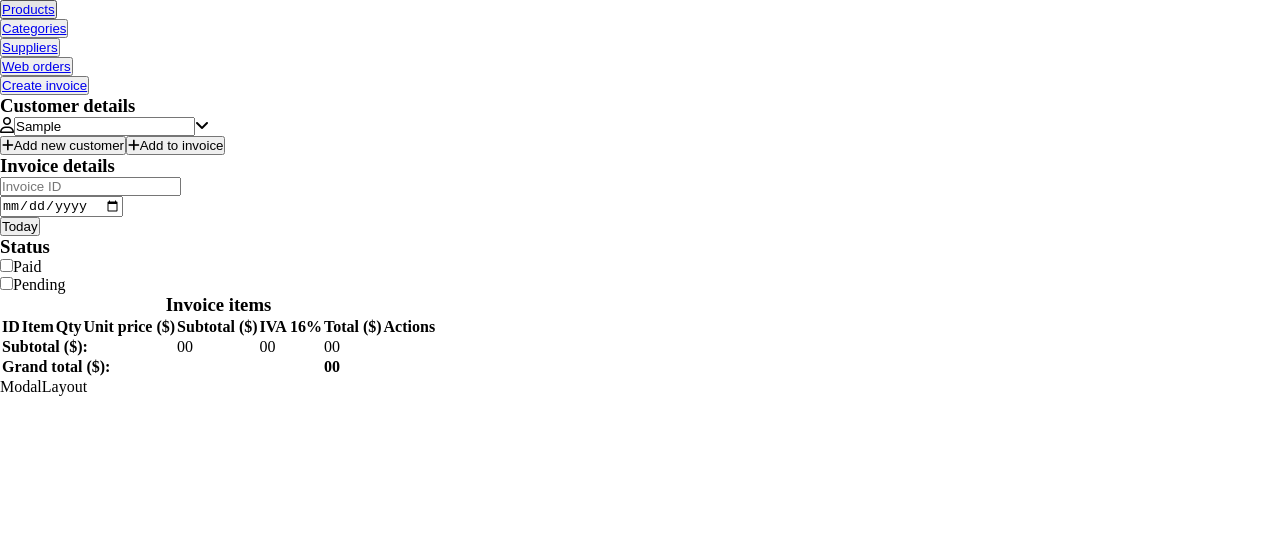
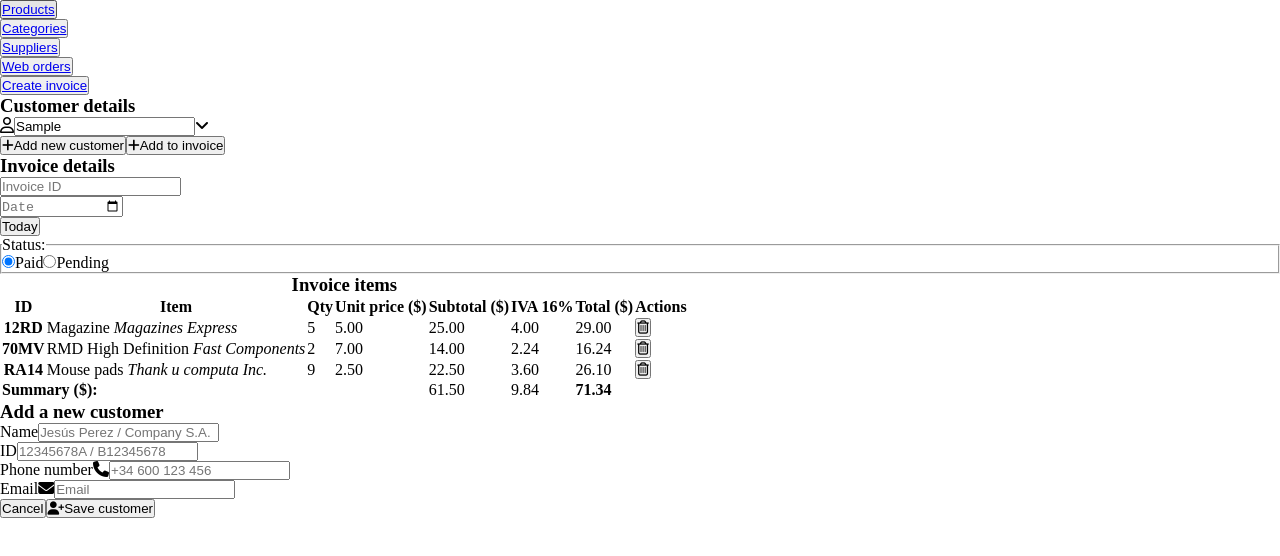
Before and after one commit to DajLx/InventorySystem, a React (Vite) app in the folder react/: page /create-invoice in a window 1280 px wide. Both pictures are taken after typing "Sample" into the empty fields and a click on the button "Add new customer". Shown: the top 556 px of the page. Built offline with nearby package versions, Linux system fonts and the light colour scheme.

Commit message:
front base structure created

```diff
--- a/react/src/components/Home.jsx
+++ b/react/src/components/Home.jsx
@@ -1,6 +1,7 @@
 import { Outlet } from "react-router";
 
 import Nav from "./home/Nav";
+import ModalLayout from "./ModalLayout";
 
 function Home() {
   return (
@@ -14,6 +15,8 @@ function Home() {
           <Outlet />
         </main>
       </div>
+
+      <ModalLayout />
     </div>
   );
 }
--- a/react/src/components/ModalLayout.jsx
+++ b/react/src/components/ModalLayout.jsx
@@ -1,5 +1,31 @@
+import { useSelector } from "react-redux";
+
+import AddNewCustomerContent from "./modal/AddNewCustomerContent";
+import AddToInvoiceContent from "./modal/AddToInvoiceContent";
+
+import { MODAL_TYPES } from "../constants/modalTypes";
+
 function ModalLayout() {
-  return <div>ModalLayout</div>;
+  const { isOpen, modalType, modalProps } = useSelector((state) => state.modal);
+
+  if (!isOpen) return null;
+
+  const renderModalContent = () => {
+    switch (modalType) {
+      case MODAL_TYPES.ADD_NEW_CUSTOMER:
+        return <AddNewCustomerContent {...modalProps} />;
+      case MODAL_TYPES.ADD_TO_INVOICE:
+        return <AddToInvoiceContent {...modalProps} />;
+      default:
+        return null;
+    }
+  };
+
+  return (
+    <div className="modal-overlay">
+      <div className="modal-container">{renderModalContent()}</div>
+    </div>
+  );
 }
 
 export default ModalLayout;
--- a/react/src/components/home/CreateInvoice.jsx
+++ b/react/src/components/home/CreateInvoice.jsx
@@ -1,47 +1,57 @@
 import { useState } from "react";
+import { useDispatch } from "react-redux";
 
-import ModalLayout from "../ModalLayout";
+import { openModal } from "../../features/modal/modalSlice";
+
+import { MODAL_TYPES } from "../../constants/modalTypes";
+
+const invoiceItemsStock = [
+  {
+    id: "12RD",
+    item: "Magazine",
+    supplier: "Magazines Express",
+    qty: 5,
+    price: 5.0,
+  },
+  {
+    id: "70MV",
+    item: "RMD High Definition",
+    supplier: "Fast Components",
+    qty: 2,
+    price: 7.0,
+  },
+  {
+    id: "RA14",
+    item: "Mouse pads",
+    supplier: "Thank u computa Inc.",
+    qty: 9,
+    price: 2.5,
+  },
+];
 
 function CreateInvoice() {
   const [dateValue, setDateValue] = useState("");
-  const [statusCheck, setStatusCheck] = useState(false);
 
-  const invoiceItemsStock = [];
+  const dispatch = useDispatch();
 
-  const displayTableData = (it, index) => {
-    const { id, item, supplier, amount, price } = it;
+  const totals = invoiceItemsStock.reduce(
+    (acc, item) => {
+      const itemSubtotal = item.price * item.qty;
+      const itemIva = itemSubtotal * 0.16;
 
-    return (
-      <tr key={index}>
-        <th scope="row">{id}</th>
-        <td>
-          {item} <span>{supplier}</span>
-        </td>
-        <td>{amount}</td>
-        <td>{price}</td>
-        <td>{amount * price}</td>
-        <td>{amount * price}</td>
-        <td>{amount * price}</td>
-        <td>
-          <button type="button">
-            <i className="fa-regular fa-trash-can" aria-hidden="true"></i>
-            <span className="sr-only">delete</span>
-          </button>
-        </td>
-      </tr>
-    );
-  };
+      acc.subtotal += itemSubtotal;
+      acc.iva += itemIva;
+      acc.grandTotal += itemSubtotal + itemIva;
+
+      return acc;
+    },
+    { subtotal: 0, iva: 0, grandTotal: 0 },
+  );
 
   const setTodayDate = () => {
     const today = new Date().toISOString().split("T")[0];
 
     setDateValue(today);
-  };
-
-  const handleStatusCheck = (e) => {
-    const status = e.target.getAttribute("data-status");
-
-    setStatusCheck(statusCheck != status ? status : false);
   };
 
   return (
@@ -52,7 +62,7 @@ function CreateInvoice() {
         <div className="invoice-element invoice-element--left">
           <div className="input-wrapper">
             <label htmlFor="search-customer-bar">
-              <i className="fa-regular fa-user" aria-hidden="true"></i>
+              <i className="fa-regular fa-user" aria-hidden></i>
               <span className="sr-only">Search customer</span>
             </label>
 
@@ -64,18 +74,28 @@ function CreateInvoice() {
             />
 
             <label htmlFor="search-customer-bttn">
-              <i className="fa-solid fa-angle-down" aria-hidden="true"></i>
+              <i className="fa-solid fa-angle-down" aria-hidden></i>
               <span className="sr-only">open customer list</span>
             </label>
           </div>
 
-          <button type="button">
-            <i className="fa-solid fa-plus" aria-hidden="true"></i>
+          <button
+            type="button"
+            onClick={() =>
+              dispatch(openModal({ modalType: MODAL_TYPES.ADD_NEW_CUSTOMER }))
+            }
+          >
+            <i className="fa-solid fa-plus" aria-hidden></i>
             Add new customer
           </button>
 
-          <button type="button">
-            <i className="fa-solid fa-plus" aria-hidden="true"></i>
+          <button
+            type="button"
+            onClick={() =>
+              dispatch(openModal({ modalType: MODAL_TYPES.ADD_TO_INVOICE }))
+            }
+          >
+            <i className="fa-solid fa-plus" aria-hidden></i>
             Add to invoice
           </button>
         </div>
@@ -122,33 +142,19 @@ function CreateInvoice() {
             </div>
           </div>
 
-          <div className="invoice-status-wrapper">
-            <h3>Status</h3>
+          <fieldset className="invoice-status-fieldset">
+            <legend>Status:</legend>
 
-            <div className="checkbox-wrapper">
-              <input
-                type="checkbox"
-                name="paid-status-check"
-                id="paid-status-check"
-                data-status="paid"
-                checked={statusCheck == "paid" ? true : false}
-                onChange={handleStatusCheck}
-              />
-              <label htmlFor="paid-status-check">Paid</label>
-            </div>
+            <label>
+              <input type="radio" name="status" value={"paid"} defaultChecked />
+              Paid
+            </label>
 
-            <div className="checkbox-wrapper">
-              <input
-                type="checkbox"
-                name="pending-status-check"
-                id="pending-status-check"
-                data-status="pending"
-                checked={statusCheck == "pending" ? true : false}
-                onChange={handleStatusCheck}
-              />
-              <label htmlFor="pending-status-check">Pending</label>
-            </div>
-          </div>
+            <label>
+              <input type="radio" name="status" value={"pending"} />
+              Pending
+            </label>
+          </fieldset>
         </div>
       </div>
 
@@ -171,31 +177,51 @@ function CreateInvoice() {
             </tr>
           </thead>
 
-          <tbody>{invoiceItemsStock.map(displayTableData)}</tbody>
+          <tbody>
+            {invoiceItemsStock.map((it, index) => {
+              const itemSubtotal = it.qty * it.price;
+              const itemIva = itemSubtotal * 0.16;
+              const itemTotal = itemSubtotal + itemIva;
+
+              return (
+                <tr key={index}>
+                  <th scope="row">{it.id}</th>
+                  <td>
+                    {it.item} <i>{it.supplier}</i>
+                  </td>
+                  <td>{it.qty}</td>
+                  <td>{it.price.toFixed(2)}</td>
+                  <td>{itemSubtotal.toFixed(2)}</td>
+                  <td>{itemIva.toFixed(2)}</td>
+                  <td>{itemTotal.toFixed(2)}</td>
+                  <td>
+                    <button type="button">
+                      <i
+                        className="fa-regular fa-trash-can"
+                        aria-hidden="true"
+                      ></i>
+                      <span className="sr-only">delete</span>
+                    </button>
+                  </td>
+                </tr>
+              );
+            })}
+          </tbody>
 
           <tfoot>
             <tr>
               <td colSpan={4} className="text-right">
-                <strong>Subtotal ($):</strong>
+                <strong>Summary ($):</strong>
               </td>
-              <td scope="col">00</td>
-              <td scope="col">00</td>
-              <td scope="col">00</td>
-            </tr>
-
-            <tr>
-              <td colSpan={6} className="text-right">
-                <strong>Grand total ($):</strong>
-              </td>
-              <td>
-                <strong>00</strong>
+              <td scope="col">{totals.subtotal.toFixed(2)}</td>
+              <td scope="col">{totals.iva.toFixed(2)}</td>
+              <td scope="col">
+                <strong>{totals.grandTotal.toFixed(2)}</strong>
               </td>
             </tr>
           </tfoot>
         </table>
       </div>
-
-      <ModalLayout />
     </>
   );
 }
--- /dev/null
+++ b/react/src/components/modal/AddNewCustomerContent.jsx
@@ -0,0 +1,78 @@
+import { useDispatch } from "react-redux";
+
+import { closeModal } from "../../features/modal/modalSlice";
+
+function AddNewCustomerContent({ modalProps }) {
+  const dispatch = useDispatch();
+
+  const handleSubmit = (e) => {
+    e.preventDefault();
+
+    console.log("submit in AddNewCustomerContent");
+  };
+
+  return (
+    <form onSubmit={handleSubmit}>
+      <h3>Add a new customer</h3>
+
+      <label htmlFor="customer-name">Name</label>
+      <input
+        type="text"
+        name="customer-name"
+        id="customer-name"
+        placeholder="Jesús Perez / Company S.A."
+      />
+
+      <div className="input-group">
+        <div className="input-wrapper left-input">
+          <label htmlFor="customer-id">ID</label>
+          <input
+            type="text"
+            name="customer-id"
+            id="customer-id"
+            placeholder="12345678A / B12345678"
+          />
+        </div>
+
+        <div className="input-wrapper right-input">
+          <label htmlFor="customer-phone">Phone number</label>
+          <label htmlFor="customer-phone">
+            <i className="fa-solid fa-phone" aria-hidden></i>
+          </label>
+          <input
+            type="text"
+            name="customer-phone"
+            id="customer-phone"
+            placeholder="+34 600 123 456"
+          />
+        </div>
+      </div>
+
+      <div className="input-wrapper">
+        <label htmlFor="customer-email">Email</label>
+        <label htmlFor="customer-email">
+          <i className="fa-solid fa-envelope" aria-hidden></i>
+        </label>
+        <input
+          type="text"
+          name="customer-email"
+          id="customer-email"
+          placeholder="Email"
+        />
+      </div>
+
+      <div className="bttn-group">
+        <button type="button" onClick={() => dispatch(closeModal())}>
+          Cancel
+        </button>
+
+        <button type="submit">
+          <i className="fa-solid fa-user-plus" aria-hidden></i>
+          Save customer
+        </button>
+      </div>
+    </form>
+  );
+}
+
+export default AddNewCustomerContent;
--- /dev/null
+++ b/react/src/components/modal/AddToInvoiceContent.jsx
@@ -0,0 +1,86 @@
+import { useDispatch } from "react-redux";
+
+import { closeModal } from "../../features/modal/modalSlice";
+
+function AddToInvoiceContent({ modalProps }) {
+  const dispatch = useDispatch();
+
+  const handleSubmit = (e) => {
+    e.preventDefault();
+
+    console.log("Submit on AddToInvoiceContent");
+  };
+
+  return (
+    <form onSubmit={handleSubmit}>
+      <h3>Add item to invoice</h3>
+
+      <fieldset className="search-criteria-fieldset">
+        <legend>Search criteria:</legend>
+
+        <label>
+          <input type="radio" name="criteria" value="supplier" defaultChecked />{" "}
+          Supplier
+        </label>
+        <label>
+          <input type="radio" name="criteria" value="category" />
+          Category
+        </label>
+      </fieldset>
+
+      <div className="input-wrapper">
+        <label htmlFor="search-product-bar">Produc / Ref</label>
+        <input type="text" name="search-product-bar" id="search-product-bar" />
+        <i className="fa-solid fa-angle-down" aria-hidden></i>
+      </div>
+
+      <div className="input-group">
+        <div className="input-wrapper">
+          <p>Ref / item ID</p>
+          <input type="text" disabled />
+        </div>
+
+        <div className="input-wrapper">
+          <p>Unit price ($)</p>
+          <input type="text" disabled />
+        </div>
+
+        <div className="input-wrapper">
+          <label htmlFor="qty-number">Quantity</label>
+          <input type="number" name="qty-number" id="qty-number" />
+          <div className="qty-bttns">
+            <i className="fa-solid fa-angle-up" aria-hidden></i>
+            <i className="fa-solid fa-angle-down" aria-hidden></i>
+          </div>
+        </div>
+      </div>
+
+      <div className="input-group">
+        <div className="input-wrapper">
+          <p>Associate supplier</p>
+          <input type="text" value="Net Solutions Inc." disabled />
+        </div>
+
+        <div className="input-wrapper">
+          <p>Item description</p>
+          <input type="text" value="Memoria RAM 16GB DDR4" disabled />
+        </div>
+      </div>
+
+      <p>Total ($)</p>
+      <input type="text" disabled />
+
+      <div className="bttn-group">
+        <button type="button" onClick={() => dispatch(closeModal())}>
+          Cancel
+        </button>
+        <button type="submit">
+          <i className="fa-solid fa-plus" aria-hidden></i>
+          Add to invoice
+        </button>
+      </div>
+    </form>
+  );
+}
+
+export default AddToInvoiceContent;
--- /dev/null
+++ b/react/src/constants/modalTypes.js
@@ -0,0 +1,4 @@
+export const MODAL_TYPES = {
+  ADD_NEW_CUSTOMER: "ADD_NEW_CUSTOMER",
+  ADD_TO_INVOICE: "ADD_TO_INVOICE",
+};
--- a/react/src/css/index.css
+++ b/react/src/css/index.css
@@ -21,11 +21,11 @@ body {
   border: 0;
 }
 
-.invoice-column .input-group input[type=date] {
+.invoice-element .input-group input[type=date] {
   position: relative;
 }
 
-.invoice-column .input-group input[type=date].is-empty:not(:focus)::before {
+.invoice-element .input-group input[type=date].is-empty:not(:focus)::before {
   content: attr(data-placeholder);
   width: calc(100% - 1.2rem);
   position: absolute;
--- a/react/src/scss/_createInvoice.scss
+++ b/react/src/scss/_createInvoice.scss
@@ -1,8 +1,8 @@
-.invoice-column .input-group input[type="date"] {
+.invoice-element .input-group input[type="date"] {
   position: relative;
 }
 
-.invoice-column .input-group input[type="date"].is-empty:not(:focus)::before {
+.invoice-element .input-group input[type="date"].is-empty:not(:focus)::before {
   content: attr(data-placeholder);
   width: calc(100% - 1.2rem);
   position: absolute;
@@ -14,6 +14,7 @@
   transform: translateY(-50%);
 }
 
-.date-input-group
-  input[type="date"].is-empty:not(:focus)::-webkit-calendar-picker-indicator {
-}
+// .date-input-group
+
+//   input[type="date"].is-empty:not(:focus)::-webkit-calendar-picker-indicator {
+// }
```
